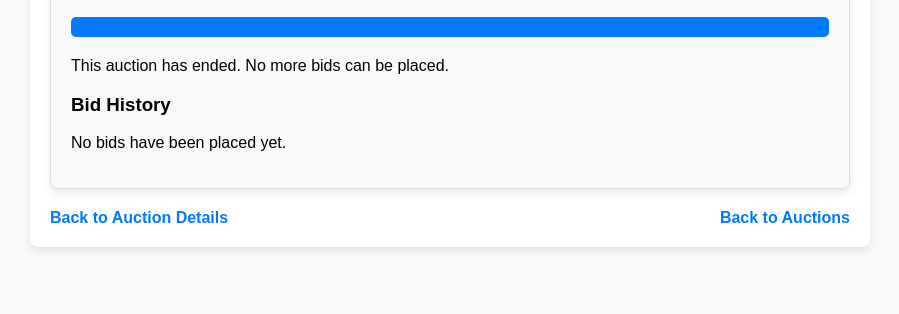
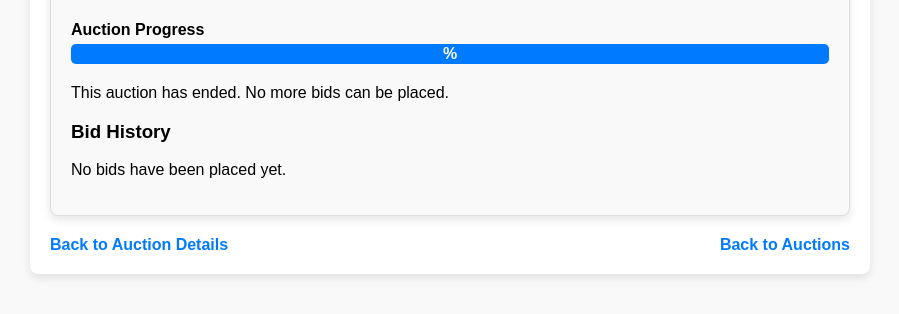
Before and after one commit to nickmwangemi/auction, a Django app: template auctions/templates/auctions/place_bid.html in a window 1280 px wide. Shown: the part 305-619 px from the top of the page, without its empty margins (190-1089 px from the left). Run offline with Django 5.2, Linux system fonts and the light colour scheme; the template is opened without the code that fills it, so the values that code supplies are empty.

Commit message:
update template to label progress bar

```diff
--- a/auctions/templates/auctions/place_bid.html
+++ b/auctions/templates/auctions/place_bid.html
@@ -35,10 +35,15 @@
             <p><strong>Started:</strong> {{ listing.start_time|date:"M d, Y H:i" }}</p>
             <p><strong>Ends:</strong> {{ listing.end_time|date:"M d, Y H:i" }}</p>
         </div>
-        <div class="progress-bar">
-            {% with time_progress=listing.get_time_progress %}
-            <div class="progress" style="width: {{ time_progress }}%;"></div>
-            {% endwith %}
+        <div class="progress-container">
+            <label class="progress-label">Auction Progress</label>
+            <div class="progress-bar">
+                {% with time_progress=listing.get_time_progress %}
+                <div class="progress" style="width: {{ time_progress }}%;">
+                    <span class="progress-text">{{ time_progress|floatformat:0 }}%</span>
+                </div>
+                {% endwith %}
+            </div>
         </div>
     </div>
 
@@ -136,15 +141,32 @@
     .listing-timing {
         margin-bottom: 20px;
     }
+    .progress-container {
+        margin-top: 20px;
+    }
+    .progress-label {
+        font-weight: bold;
+        margin-bottom: 5px;
+        display: block;
+    }
     .progress-bar {
         background-color: #e0e0e0;
         border-radius: 5px;
         overflow: hidden;
-        margin-top: 10px;
+        position: relative;
     }
     .progress {
         background-color: #007bff;
         height: 20px;
+        position: relative;
+    }
+    .progress-text {
+        position: absolute;
+        left: 50%;
+        top: 50%;
+        transform: translate(-50%, -50%);
+        color: white;
+        font-weight: bold;
     }
     .bid-form {
         display: flex;
```
